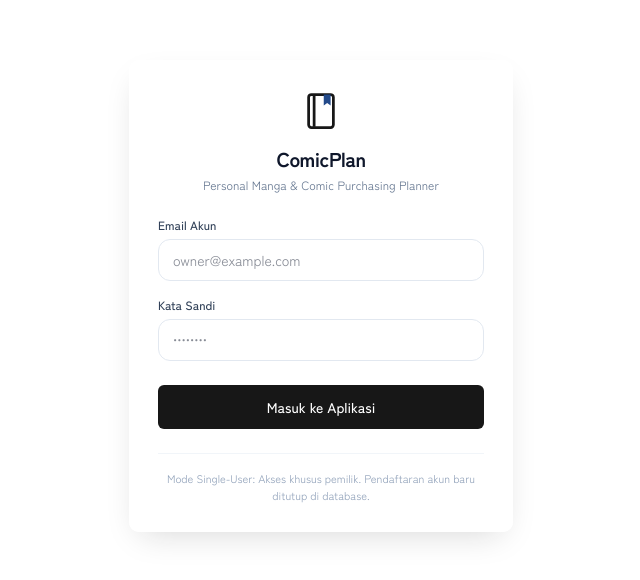
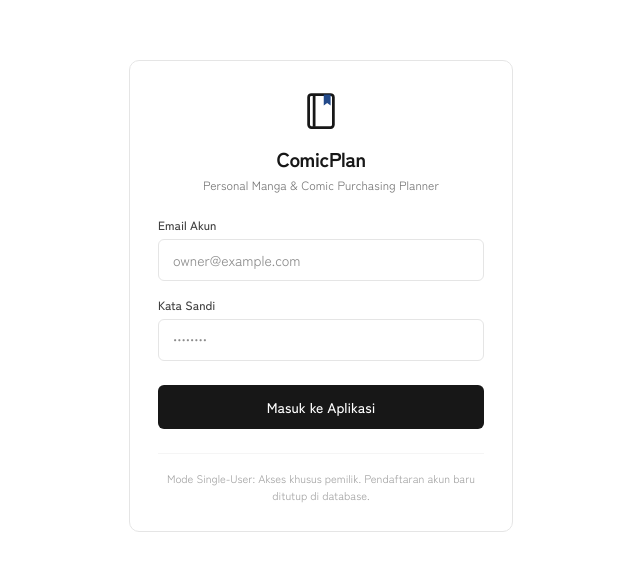
Before and after one commit to ArloDel/comic-planner, a Next.js app: page /login in a window 1280 px wide. Shown: the part 104-684 px from the top of the page, without its empty margins (319-959 px from the left). Built offline with nearby package versions, Linux system fonts and the light colour scheme.

Commit message:
style(auth): terapkan gaya minimalis pada halaman login

```diff
--- a/src/app/login/page.tsx
+++ b/src/app/login/page.tsx
@@ -37,13 +37,13 @@ function LoginForm() {
   }
 
   return (
-    <div className="relative w-full max-w-sm rounded-glass bg-white/85 backdrop-blur-xl p-7 shadow-glass-lg border border-white/80">
+    <div className="relative w-full max-w-sm rounded-glass bg-white p-7 border border-neutral-200">
       <div className="mb-6 text-center">
         <BrandMark size="lg" className="mx-auto mb-3" />
-        <h1 className="text-xl font-bold tracking-tight text-slate-900">
+        <h1 className="text-xl font-bold tracking-tight text-neutral-900">
           ComicPlan
         </h1>
-        <p className="text-xs text-slate-500 mt-1">
+        <p className="text-xs text-neutral-500 mt-1">
           Personal Manga & Comic Purchasing Planner
         </p>
       </div>
@@ -52,7 +52,7 @@ function LoginForm() {
         <div
           role="alert"
           aria-live="polite"
-          className="mb-4 rounded-xl bg-rose-50/90 p-3.5 text-xs text-rose-700 border border-rose-200/80 leading-relaxed font-medium"
+          className="mb-4 rounded-md bg-rose-50/90 p-3.5 text-xs text-rose-700 border border-rose-200/80 leading-relaxed font-medium"
         >
           {displayError}
         </div>
@@ -62,7 +62,7 @@ function LoginForm() {
         <div>
           <label
             htmlFor="email"
-            className="block text-xs font-semibold text-slate-700 mb-1.5"
+            className="block text-xs font-semibold text-neutral-700 mb-1.5"
           >
             Email Akun
           </label>
@@ -74,14 +74,14 @@ function LoginForm() {
             autoComplete="email"
             placeholder="owner@example.com"
             aria-invalid={Boolean(displayError)}
-            className="w-full bg-white/80 backdrop-blur border border-slate-200 text-sm text-slate-900 px-3.5 py-2.5 rounded-xl transition-all duration-150 focus:outline-none focus:ring-2 focus:border-primary-400 focus:ring-primary-500/20"
+            className="w-full bg-white border border-neutral-200 text-sm text-neutral-900 px-3.5 py-2.5 rounded-md transition-all duration-150 focus:outline-none focus:ring-2 focus:border-primary-400 focus:ring-primary-500/20"
           />
         </div>
 
         <div>
           <label
             htmlFor="password"
-            className="block text-xs font-semibold text-slate-700 mb-1.5"
+            className="block text-xs font-semibold text-neutral-700 mb-1.5"
           >
             Kata Sandi
           </label>
@@ -93,7 +93,7 @@ function LoginForm() {
             autoComplete="current-password"
             placeholder="••••••••"
             aria-invalid={Boolean(displayError)}
-            className="w-full bg-white/80 backdrop-blur border border-slate-200 text-sm text-slate-900 px-3.5 py-2.5 rounded-xl transition-all duration-150 focus:outline-none focus:ring-2 focus:border-primary-400 focus:ring-primary-500/20"
+            className="w-full bg-white border border-neutral-200 text-sm text-neutral-900 px-3.5 py-2.5 rounded-md transition-all duration-150 focus:outline-none focus:ring-2 focus:border-primary-400 focus:ring-primary-500/20"
           />
         </div>
 
@@ -107,8 +107,8 @@ function LoginForm() {
         </Button>
       </form>
 
-      <div className="mt-6 border-t border-slate-100 pt-4 text-center">
-        <p className="text-[11px] text-slate-400 leading-normal">
+      <div className="mt-6 border-t border-neutral-100 pt-4 text-center">
+        <p className="text-[11px] text-neutral-400 leading-normal">
           Mode Single-User: Akses khusus pemilik. Pendaftaran akun baru ditutup di database.
         </p>
       </div>
@@ -120,7 +120,7 @@ export default function LoginPage() {
   return (
     <div className="relative flex min-h-screen items-center justify-center p-4">
       <BackdropDecor />
-      <Suspense fallback={<div className="h-96 w-full max-w-sm rounded-glass bg-white/40 animate-pulse" />}>
+      <Suspense fallback={<div className="h-96 w-full max-w-sm rounded-glass bg-white animate-pulse" />}>
         <LoginForm />
       </Suspense>
     </div>
```
